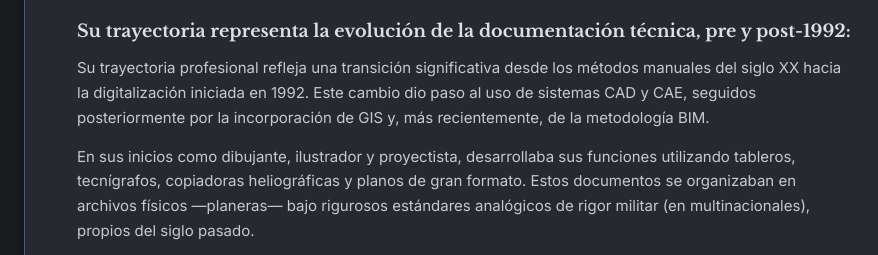
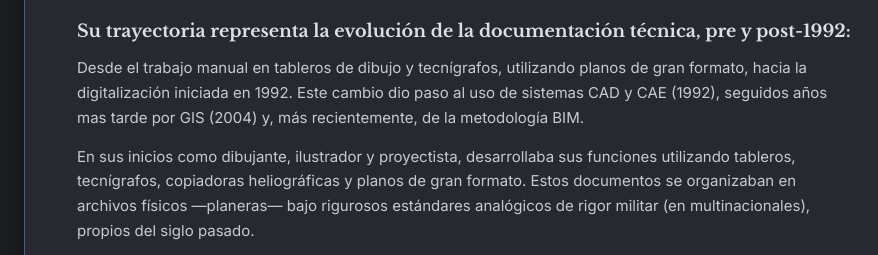
Before and after one commit to scanlabb/scanlabb.github.io, a plain HTML site: page biografia.html in a window 1280 px wide. Shown: the part 456-711 px from the top of the page, 0-878 px from the left. Drawn offline with nearby package versions, Linux system fonts and the light colour scheme.

Commit message:
Update biografia.html

```diff
--- a/biografia.html
+++ b/biografia.html
@@ -556,8 +556,8 @@
 
          <h3> Su trayectoria representa la evolución de la documentación técnica, pre y post-1992: </h3>
 
-            <p> Su trayectoria profesional refleja una transición significativa desde los métodos manuales del siglo XX hacia la digitalización
-                iniciada en 1992. Este cambio dio paso al uso de sistemas CAD y CAE, seguidos posteriormente por la incorporación de GIS y, más
+            <p> Desde el trabajo manual en tableros de dibujo y tecnígrafos, utilizando planos de gran formato, hacia la digitalización
+                iniciada en 1992. Este cambio dio paso al uso de sistemas CAD y CAE (1992), seguidos años mas tarde por GIS (2004) y, más
                 recientemente, de la metodología BIM.</P>
 
             <p>En sus inicios como dibujante, ilustrador y proyectista, desarrollaba sus funciones utilizando tableros, tecnígrafos, copiadoras
```
